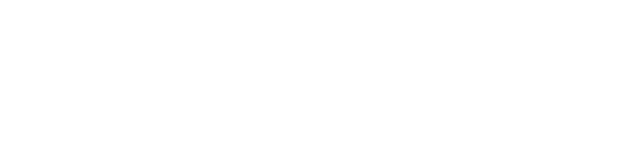
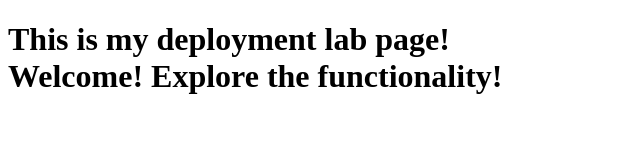
Before and after one commit to DanJan1999/deployment-lab, a website: page index.html in a window 1280 px wide. Shown: the whole page, without its empty margins (0-640 px from the left). Drawn offline with Linux system fonts and the light colour scheme.

Commit message:
Update 1.1

```diff
--- a/index.html
+++ b/index.html
@@ -10,6 +10,14 @@
 </head>
 
 <body>
+    <header>
+        <h1>This is my deployment lab page!
+        <br>Welcome! Explore the functionality!
+        </h1>
+    </header>
+    <main>
+
+    </main>
 
     <script src="index.js"></script>
 </body>
```
